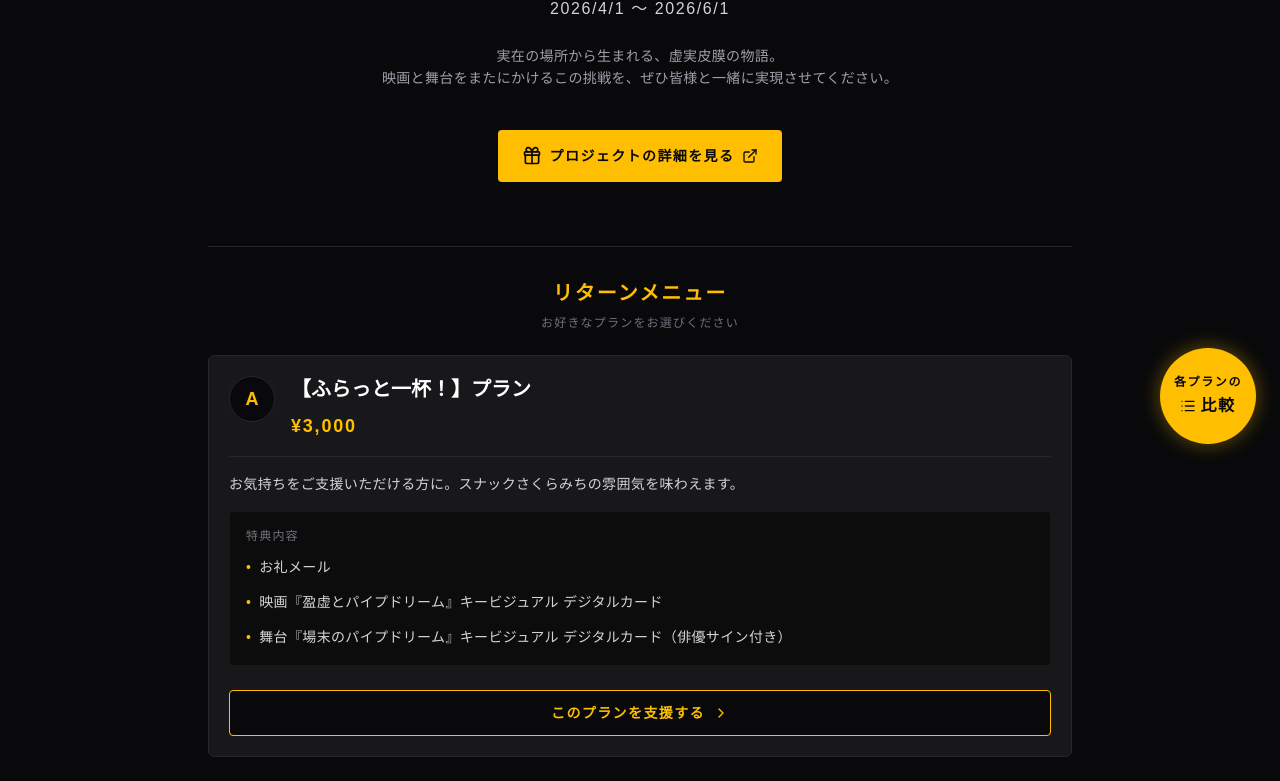
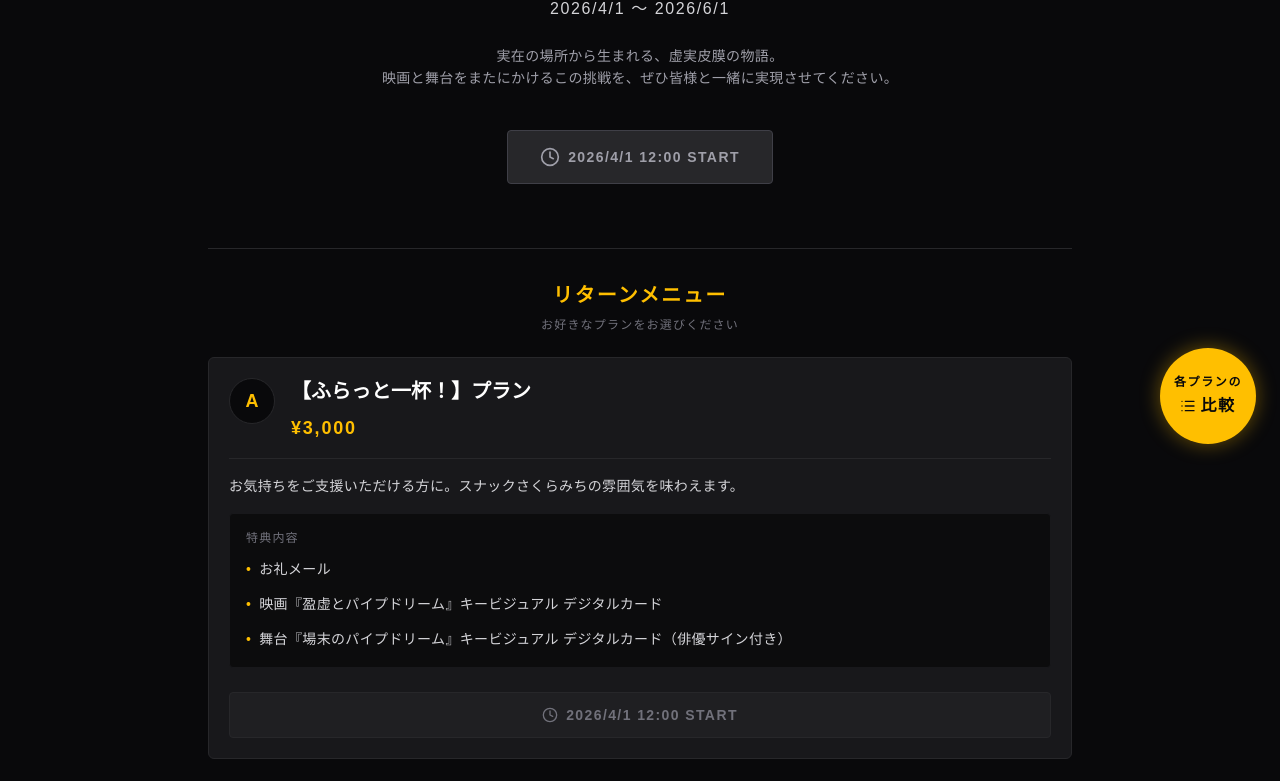
Before and after one commit to kdkmsy1016-ops/pipedream, a Next.js app: page /crowdfunding in a window 1280 px wide. Shown: the part 332-1113 px from the top of the page. Built offline with nearby package versions, Linux system fonts and the light colour scheme.

Commit message:
feat(crowdfunding): set all motion gallery ctas to disabled coming soon state

```diff
--- a/app/crowdfunding/page.tsx
+++ b/app/crowdfunding/page.tsx
@@ -2,7 +2,8 @@
 
 import Link from "next/link";
 import { useState } from "react";
-import { ChevronLeft, ExternalLink, Gift, FileText, Video, PlayCircle, Users, Image as ImageIcon, Ticket, PartyPopper, Check, List, X } from "lucide-react";
+import { motion, AnimatePresence } from "framer-motion";
+import { ChevronLeft, ExternalLink, Gift, FileText, Video, PlayCircle, Users, Image as ImageIcon, Ticket, PartyPopper, Check, List, X, Clock } from "lucide-react";
 
 const MOTION_GALLERY_URL = "https://motion-gallery.net/projects/eikyo-to-pipedream";
 
@@ -109,6 +110,13 @@ const MATRIX_FEATURES = [
 
 export default function CrowdfundingPage() {
     const [isMatrixOpen, setIsMatrixOpen] = useState(false);
+    const [showToast, setShowToast] = useState(false);
+
+    const handleDisabledClick = (e: React.MouseEvent) => {
+        e.preventDefault();
+        setShowToast(true);
+        setTimeout(() => setShowToast(false), 3000);
+    };
 
     return (
         <main className="min-h-screen bg-zinc-950 text-white font-serif w-full max-w-full box-border pb-24 relative overflow-x-hidden">
@@ -149,14 +157,13 @@ export default function CrowdfundingPage() {
                     {/* Top CTA Button */}
                     <div className="pt-4 w-full box-border flex justify-center">
                         <a
-                            href={MOTION_GALLERY_URL}
-                            target="_blank"
-                            rel="noopener noreferrer"
-                            className="inline-flex items-center justify-center gap-2 w-full md:w-auto px-6 py-4 bg-[#ffbf00] text-zinc-950 hover:bg-zinc-200 transition-colors rounded font-bold tracking-widest text-sm box-border"
+                            href="#"
+                            onClick={handleDisabledClick}
+                            className="inline-flex items-center justify-center gap-2 w-full md:w-auto px-8 py-4 bg-zinc-800 text-zinc-400 border border-zinc-700 transition-colors rounded font-bold tracking-widest text-sm box-border cursor-not-allowed"
+                            data-future-href={MOTION_GALLERY_URL}
                         >
-                            <Gift className="w-5 h-5 flex-shrink-0" />
-                            <span className="whitespace-pre-line break-words">プロジェクトの詳細を見る</span>
-                            <ExternalLink className="w-4 h-4 flex-shrink-0" />
+                            <Clock className="w-5 h-5 flex-shrink-0" />
+                            <span className="whitespace-pre-line break-words">2026/4/1 12:00 START</span>
                         </a>
                     </div>
                 </header>
@@ -208,13 +215,13 @@ export default function CrowdfundingPage() {
 
                                 <div className="w-full box-border">
                                     <a
-                                        href={MOTION_GALLERY_URL}
-                                        target="_blank"
-                                        rel="noopener noreferrer"
-                                        className="w-full flex items-center justify-center gap-2 px-4 py-3 bg-zinc-950 border border-[#ffbf00] text-[#ffbf00] hover:bg-[#ffbf00] hover:text-zinc-950 transition-colors text-sm font-bold tracking-widest rounded box-border"
+                                        href="#"
+                                        onClick={handleDisabledClick}
+                                        className="w-full flex items-center justify-center gap-2 px-4 py-3 bg-zinc-800/50 border border-zinc-800 text-zinc-500 transition-colors text-sm font-bold tracking-widest rounded box-border cursor-not-allowed"
+                                        data-future-href={MOTION_GALLERY_URL}
                                     >
-                                        <span className="whitespace-pre-line break-words">このプランを支援する</span>
-                                        <ChevronLeft className="w-4 h-4 rotate-180 flex-shrink-0" />
+                                        <Clock className="w-4 h-4 flex-shrink-0" />
+                                        <span className="whitespace-pre-line break-words">2026/4/1 12:00 START</span>
                                     </a>
                                 </div>
                             </div>
@@ -231,13 +238,13 @@ export default function CrowdfundingPage() {
                     </h2>
                     <div className="w-full box-border flex justify-center">
                         <a
-                            href={MOTION_GALLERY_URL}
-                            target="_blank"
-                            rel="noopener noreferrer"
-                            className="w-full md:w-auto inline-flex items-center justify-center gap-2 px-6 py-4 bg-[#ffbf00] text-zinc-950 hover:bg-zinc-200 transition-colors rounded font-bold tracking-widest text-sm box-border"
+                            href="#"
+                            onClick={handleDisabledClick}
+                            className="w-full md:w-auto inline-flex items-center justify-center gap-2 px-8 py-4 bg-zinc-800 text-zinc-400 border border-zinc-700 transition-colors rounded font-bold tracking-widest text-sm box-border cursor-not-allowed"
+                            data-future-href={MOTION_GALLERY_URL}
                         >
-                            <span className="whitespace-pre-line break-words">MotionGalleryへ進む</span>
-                            <ExternalLink className="w-5 h-5 ml-1 flex-shrink-0" />
+                            <Clock className="w-5 h-5 flex-shrink-0" />
+                            <span className="whitespace-pre-line break-words">2026/4/1 12:00 START</span>
                         </a>
                     </div>
                 </div>
@@ -319,18 +326,33 @@ export default function CrowdfundingPage() {
 
                         <div className="p-4 bg-zinc-950 border-t border-zinc-800 shrink-0 text-center">
                             <a
-                                href={MOTION_GALLERY_URL}
-                                target="_blank"
-                                rel="noopener noreferrer"
-                                className="inline-flex items-center justify-center gap-2 px-6 py-3 bg-[#ffbf00] text-zinc-950 hover:bg-white transition-colors text-xs font-bold tracking-widest rounded-sm"
+                                href="#"
+                                onClick={handleDisabledClick}
+                                className="inline-flex items-center justify-center gap-2 px-8 py-3 bg-zinc-800 text-zinc-400 border border-zinc-700 transition-colors text-xs font-bold tracking-widest rounded-sm cursor-not-allowed"
+                                data-future-href={MOTION_GALLERY_URL}
                             >
-                                MotionGalleryで支援する
-                                <ExternalLink className="w-4 h-4" />
+                                <Clock className="w-4 h-4 flex-shrink-0" />
+                                2026/4/1 12:00 START
                             </a>
                         </div>
                     </div>
                 </div>
             )}
+
+            {/* Disabled Toast Notification */}
+            <AnimatePresence>
+                {showToast && (
+                    <motion.div
+                        initial={{ opacity: 0, y: 50, scale: 0.95 }}
+                        animate={{ opacity: 1, y: 0, scale: 1 }}
+                        exit={{ opacity: 0, y: 20, scale: 0.95 }}
+                        className="fixed bottom-32 md:bottom-32 left-1/2 -translate-x-1/2 z-[60] bg-zinc-800 text-white px-6 py-3 rounded-full shadow-lg border border-zinc-700 flex items-center gap-3 text-sm tracking-widest whitespace-nowrap"
+                    >
+                        <Clock className="w-4 h-4 text-[#ffbf00]" />
+                        <span>開始までお待ちください</span>
+                    </motion.div>
+                )}
+            </AnimatePresence>
         </main>
     );
 }
```
